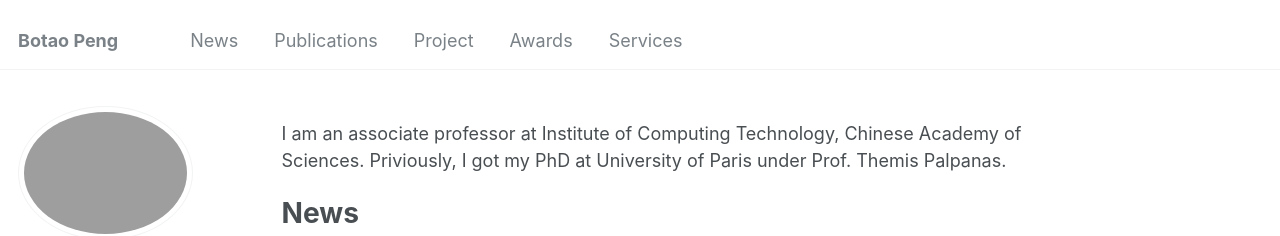
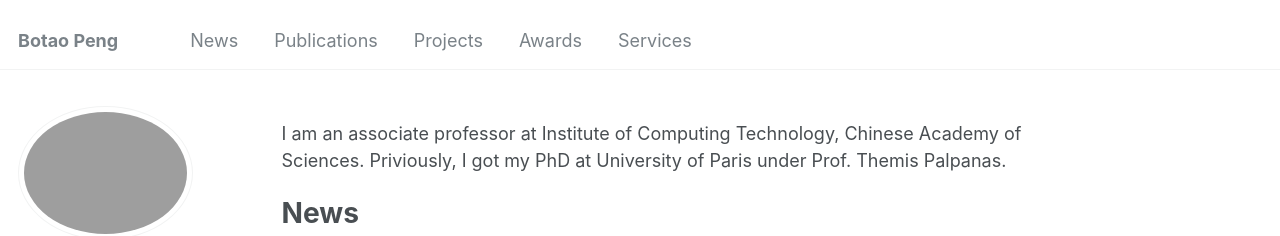
Before and after one commit to BotaoPENG/botaopeng.github.io, a Jekyll site: the page built from _pages/about.md, in a window 1280 px wide. Shown: the top 236 px of the page. Built offline with Jekyll 4.4.1, drawn with Linux system fonts in a browser that asks for light colours; some web fonts are replaced.

Commit message:
Update navigation.yml

```diff
--- a/_data/navigation.yml
+++ b/_data/navigation.yml
@@ -12,8 +12,8 @@ main:
     url: "#publications"
 
 
-  - title: "Project"
-    url: "#project"
+  - title: "Projects"
+    url: "#projects"
 
   - title: "Awards"
     url: "#awards"
```
